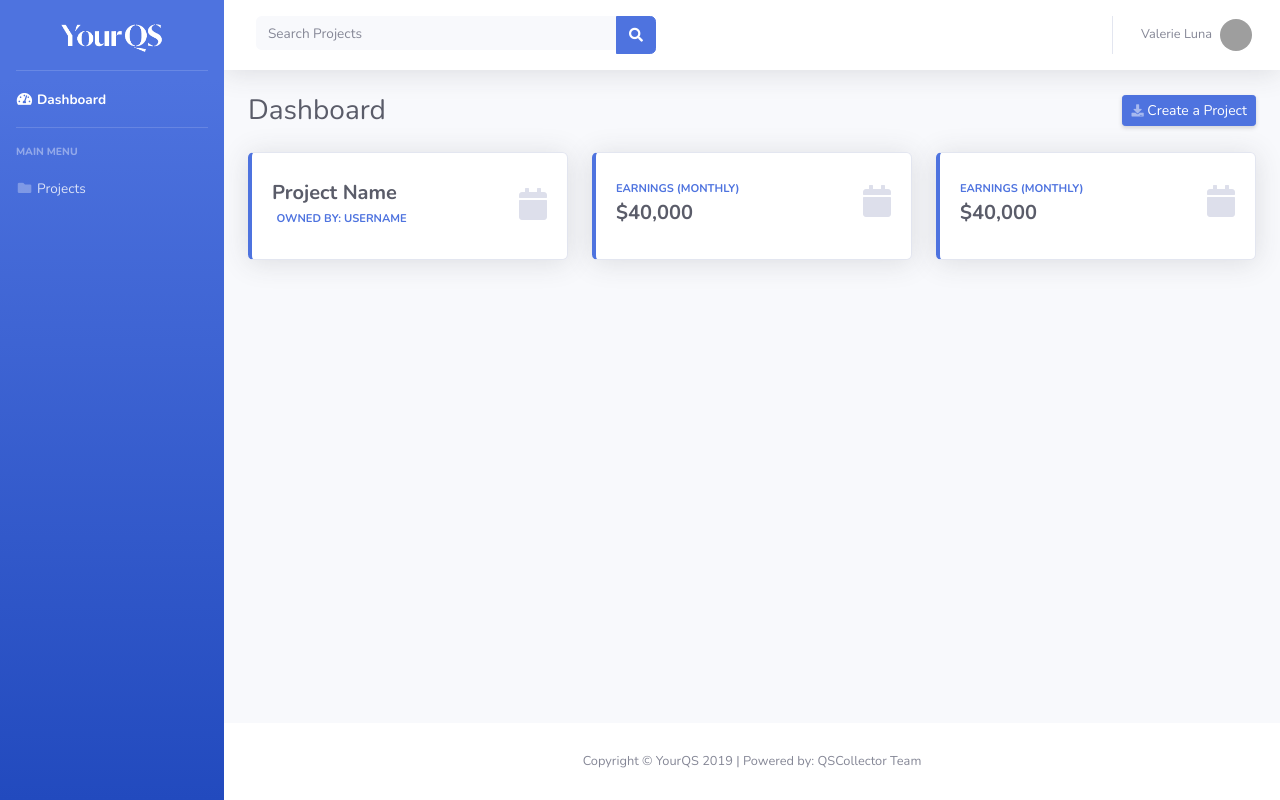
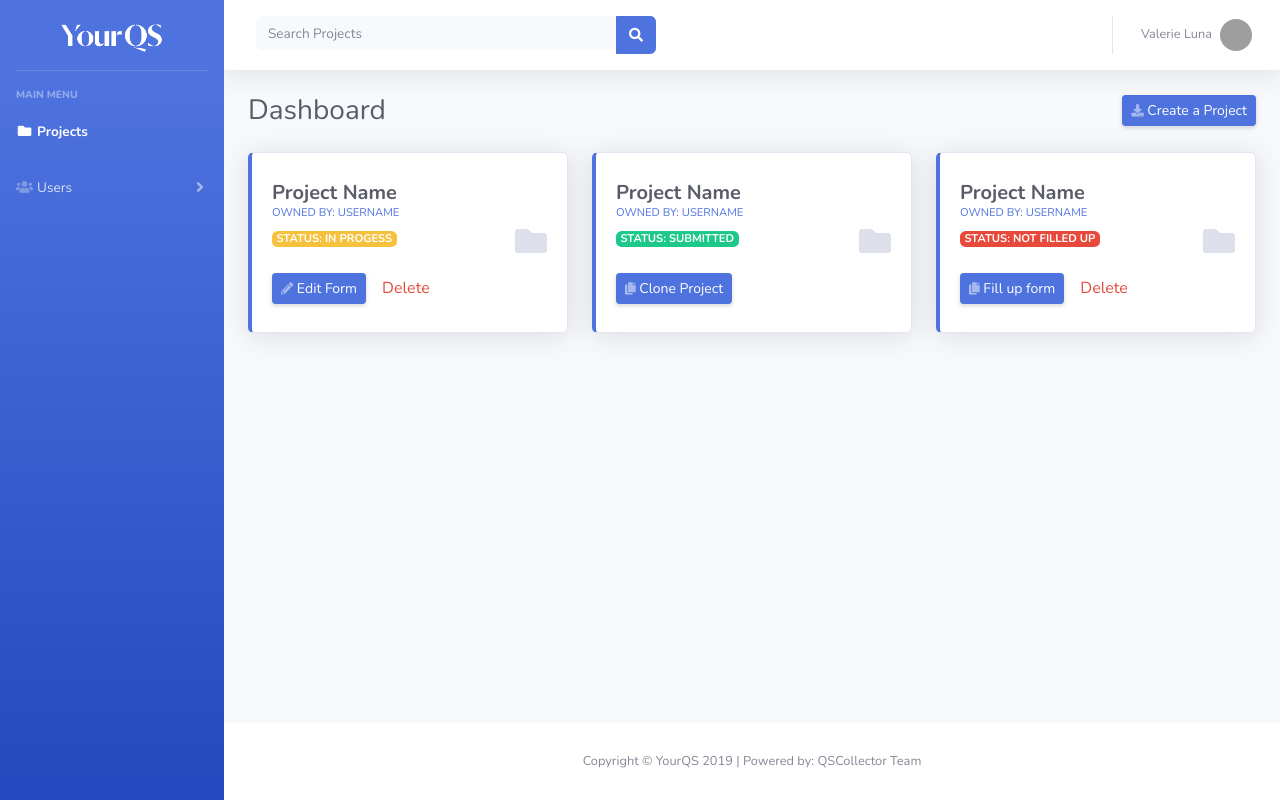
Before and after one commit to yourqs-team/qs-collector, a Node server app: page /dashboard in a window 1280 px wide. Run offline with Node 20, Linux system fonts and the light colour scheme; style sheets or scripts are compiled from the project's sources; some libraries are stand-ins or nearby versions; grey boxes are pictures that could not be loaded.

Commit message:
Create Initial Template for dashboard

```diff
--- a/views/dashboard/content.pug
+++ b/views/dashboard/content.pug
@@ -8,31 +8,55 @@
       |  Create a Project
   // Content Row
   .row
-    // Earnings (Monthly) Card Example
+    // Project Card Example
     .col-xl-4.col-md-6.mb-4
       .card.border-left-primary.shadow.h-100.py-2
         .card-body
           .row.no-gutters.align-items-center
             .col.mr-2
               .h5.mb-0.font-weight-bold.text-gray-800.text-primary Project Name
-              .text-xs.font-weight-bold.text-primary.text-uppercase.mb-1.badge.badge-alert Owned By: username
+              .text-xs.mb-1.text-uppercase.text-primary Owned by: username
+              .text-xs.text-uppercase.mb-6.badge.badge-warning Status: In Progess
+              br
+              br
+              a.d-none.d-sm-inline-block.btn.btn-sm.btn-primary.shadow-sm(href='#')
+                i.fas.fa-pencil-alt.fa-sm.text-white-50
+                |  Edit Form
+              a.text-danger.ml-3(href='#') Delete
             .col-auto
-              i.fas.fa-calendar.fa-2x.text-gray-300
+              i.fas.fa-folder.fa-2x.text-gray-300
+
+    // Project Card Example
     .col-xl-4.col-md-6.mb-4
       .card.border-left-primary.shadow.h-100.py-2
         .card-body
           .row.no-gutters.align-items-center
             .col.mr-2
-              .text-xs.font-weight-bold.text-primary.text-uppercase.mb-1 Earnings (Monthly)
-              .h5.mb-0.font-weight-bold.text-gray-800 $40,000
+              .h5.mb-0.font-weight-bold.text-gray-800.text-primary Project Name
+              .text-xs.mb-1.text-uppercase.text-primary Owned by: username
+              .text-xs.text-uppercase.mb-6.badge.badge-success Status: Submitted
+              br
+              br
+              a.d-none.d-sm-inline-block.btn.btn-sm.btn-primary.shadow-sm(href='#')
+                i.fas.fa-copy.fa-sm.text-white-50
+                |  Clone Project
             .col-auto
-              i.fas.fa-calendar.fa-2x.text-gray-300
+              i.fas.fa-folder.fa-2x.text-gray-300
+
+    // Project Card Example
     .col-xl-4.col-md-6.mb-4
       .card.border-left-primary.shadow.h-100.py-2
         .card-body
           .row.no-gutters.align-items-center
             .col.mr-2
-              .text-xs.font-weight-bold.text-primary.text-uppercase.mb-1 Earnings (Monthly)
-              .h5.mb-0.font-weight-bold.text-gray-800 $40,000
+              .h5.mb-0.font-weight-bold.text-gray-800.text-primary Project Name
+              .text-xs.mb-1.text-uppercase.text-primary Owned by: username
+              .text-xs.text-uppercase.mb-6.badge.badge-danger Status: Not Filled Up
+              br
+              br
+              a.d-none.d-sm-inline-block.btn.btn-sm.btn-primary.shadow-sm(href='#')
+                i.fas.fa-copy.fa-sm.text-white-50
+                |  Fill up form
+              a.text-danger.ml-3(href='#') Delete
             .col-auto
-              i.fas.fa-calendar.fa-2x.text-gray-300
+              i.fas.fa-folder.fa-2x.text-gray-300
--- a/views/dashboard/sidebar.pug
+++ b/views/dashboard/sidebar.pug
@@ -5,31 +5,21 @@ ul#accordionSidebar.navbar-nav.bg-gradient-primary.sidebar.sidebar-dark.accordio
     .sidebar-brand-text.mx-3
       img.img-fluid.logoNavbar(src="img/logo-white.png", alt="YourQS | QS Collector")
   // Divider
-  hr.sidebar-divider.my-0
-  // Nav Item - Dashboard
-  li.nav-item.active
-    a.nav-link(href='index.html')
-      i.fas.fa-fw.fa-tachometer-alt
-      span Dashboard
-
-  // Divider
   hr.sidebar-divider
   // Heading
   .sidebar-heading
     | Main Menu
   // Nav Item - Pages Collapse Menu
-  li.nav-item
-    //- a.nav-link.collapsed(href='#' data-toggle='collapse' data-target='#collapsePages' aria-expanded='true' aria-controls='collapsePages')
+  li.nav-item.active
     a.nav-link.collapsed(href='/login' aria-expanded='true')
       i.fas.fa-fw.fa-folder
       span Projects
-    //- #collapsePages.collapse(aria-labelledby='headingPages' data-parent='#accordionSidebar')
-    //-   .bg-white.py-2.collapse-inner.rounded
-    //-     h6.collapse-header Login Screens:
-    //-     a.collapse-item(href='login.html') Login
-    //-     a.collapse-item(href='register.html') Register
-    //-     a.collapse-item(href='forgot-password.html') Forgot Password
-    //-     .collapse-divider
-    //-     h6.collapse-header Other Pages:
-    //-     a.collapse-item(href='404.html') 404 Page
-    //-     a.collapse-item(href='blank.html') Blank Page
+  li.nav-item
+    a.nav-link.collapsed(href='#' data-toggle='collapse' data-target='#collapsePages' aria-expanded='true' aria-controls='collapsePages')
+      i.fas.fa-fw.fa-users.text-sm
+      span Users
+    #collapsePages.collapse(aria-labelledby='headingPages' data-parent='#accordionSidebar')
+      .bg-white.py-2.collapse-inner.rounded
+        h6.collapse-header Choose an Action:
+        a.collapse-item(href='#') Create a User
+        a.collapse-item(href='#') Edit User Details
```
